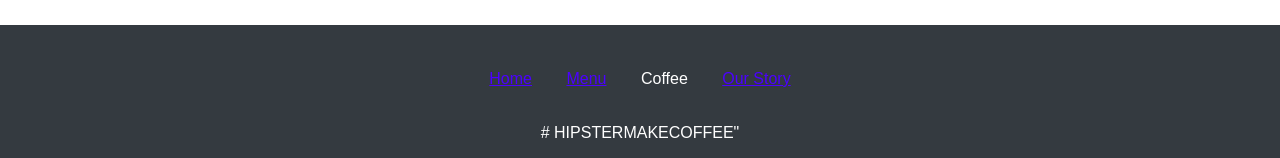
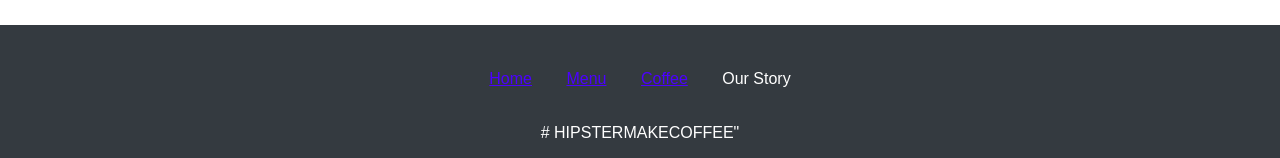
Before and after one commit to OlhaRohoza/hackathon-01-html-css, a website: page src/story.html in a window 1280 px wide. Shown: the part 1326-1484 px from the top of the page. Drawn offline with nearby package versions, Linux system fonts and the light colour scheme; files that its build step writes are made by us from their sources.

Commit message:
fixed story footer

```diff
--- a/src/story.html
+++ b/src/story.html
@@ -55,8 +55,8 @@
             <nav>
                 <a class="footer__navigation__link" href="index.html">Home</a>
                 <a class="footer__navigation__link" href="menu.html">Menu</a>
-                <a class="footer__navigation__link footer__navigation__link--this_page" href="coffee.html">Coffee</a>
-                <a class="footer__navigation__link" href="story.html">Our Story</a>
+                <a class="footer__navigation__link" href="coffee.html">Coffee</a>
+                <a class="footer__navigation__link footer__navigation__link--this_page" href="story.html">Our Story</a>
             </nav>
 
         </div>
```
